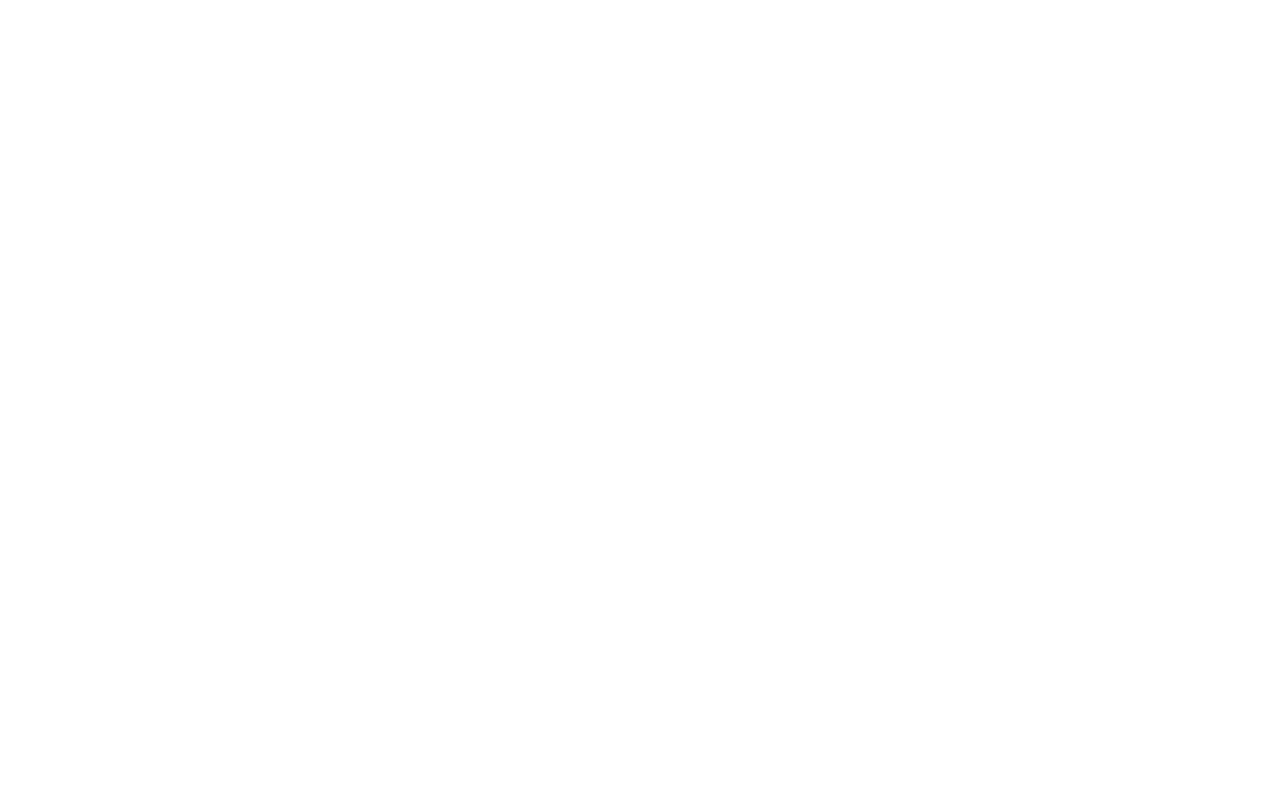
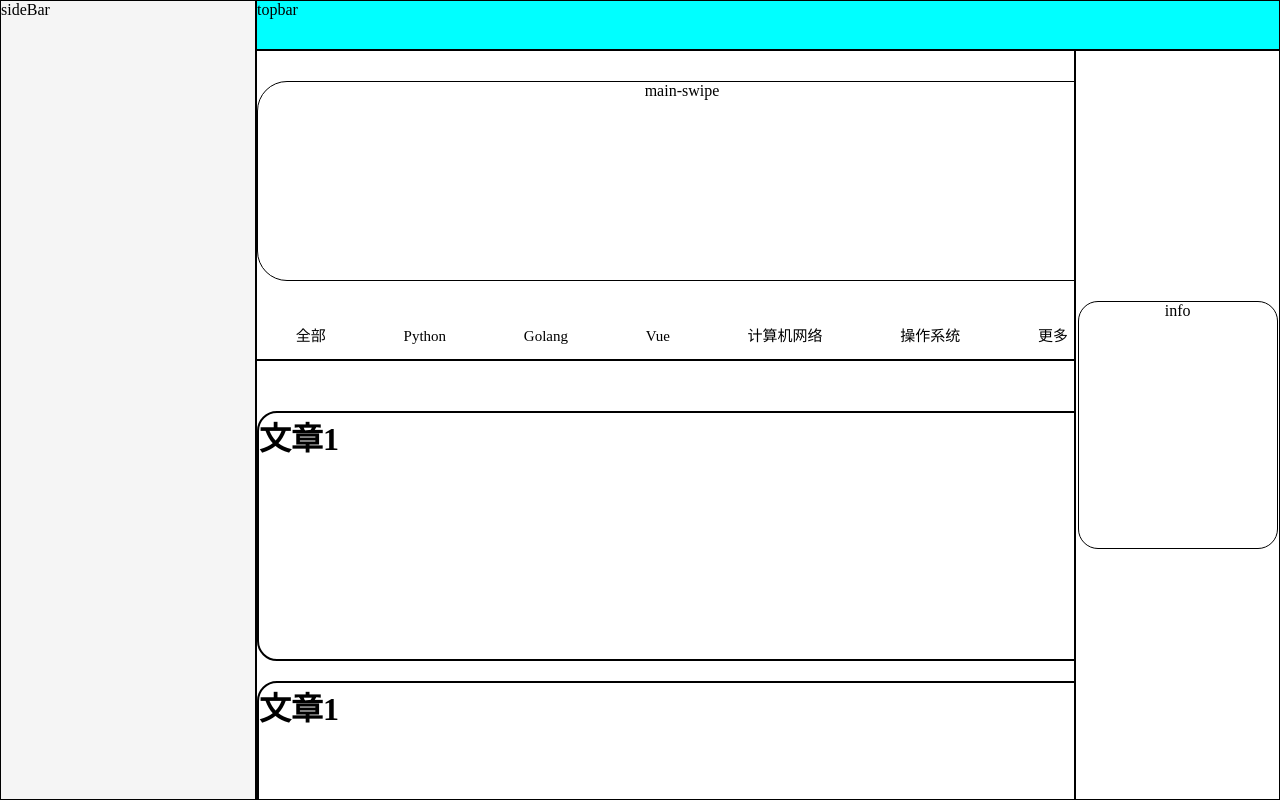
Before and after one commit to MrPJSix/MyBlog, a Vue app in the folder Frontend/admin-ui/: page / in a window 1280 px wide. Before the commit this address had no page. Built offline with nearby package versions, Linux system fonts and the light colour scheme.

Commit message:
前端基本框架

```diff
--- a/Frontend/admin-ui/src/App.vue
+++ b/Frontend/admin-ui/src/App.vue
@@ -1,24 +1,18 @@
 <script setup>
+  import Main from './views/Home/Index.vue'
 </script>
 
 <template>
   <div id="app">
-    <router-view />
+    <Main></Main>
   </div>
 </template>
-
-<style>
-body, html {
-  margin: 0;
-  padding: 0;
-}
-</style>
 
 <style scoped>
 #app {
   margin: 0;
   padding: 0;
-  min-height: 100vh;
+  height: 100vh;
   width: 100%;
 }
 </style>
--- /dev/null
+++ b/Frontend/admin-ui/src/assets/css/global.css
@@ -0,0 +1,5 @@
+* {
+    margin: 0;
+    padding: 0;
+    box-sizing: border-box;
+}
--- a/Frontend/admin-ui/src/main.js
+++ b/Frontend/admin-ui/src/main.js
@@ -2,6 +2,7 @@
 import App from './App.vue';
 import router from "./router/index.js";
 import 'element-plus/dist/index.css';
+import '../src/assets/css/global.css'
 
 const app = createApp(App);
 app.use(router);
--- /dev/null
+++ b/Frontend/admin-ui/src/views/Home/Index.vue
@@ -0,0 +1,64 @@
+<template>
+    <div class="main">
+        <SideBar />
+        <div class="main-right">
+            <TopBar />
+            <div class="main-right-box">
+                <div class="main-right-left">
+                <Swipe />
+                <MainContent />
+            </div>
+            <div class="main-right-right">
+                <Info />
+            </div>
+            </div>
+
+        </div>
+    </div>
+</template>
+
+<script setup name="Main">
+import SideBar from './SideBar.vue';
+import TopBar from './TopBar.vue';
+import Swipe from './Swipe.vue';
+import MainContent from './Main/Index.vue'
+import Info from './Info.vue';
+</script>
+
+<style scoped>
+.main {
+    height: 100%;
+    width: 100%;
+    display: flex;
+}
+.main-right {
+    height: 100%;
+    width: 80%;
+    display: flex;
+    flex-direction: column;
+}
+
+.main-right-box{
+    display: flex;
+    height: calc(100% - 50px);
+}
+.main-right-left{
+    height: 100%;
+    width: 80%;
+    border: 1px solid black;
+    overflow: auto;
+}
+
+::-webkit-scrollbar {
+    display: none;
+}
+
+.main-right-right {
+    height: 100%;
+    width: 20%;
+    border: 1px solid black;
+    display: flex;
+    flex-direction: column;
+    justify-content: center;
+}
+</style>
--- /dev/null
+++ b/Frontend/admin-ui/src/views/Home/Info.vue
@@ -0,0 +1,19 @@
+<template>
+    <div class="right-info-box">
+        info
+    </div>
+</template>
+
+<script setup>
+</script>
+
+<style scoped>
+.right-info-box {
+    width: 200px;
+    height: 250px;
+    border: 1px solid black;
+    border-radius: 20px;
+    margin: 250px auto;
+    text-align: center;
+}
+</style>
--- /dev/null
+++ b/Frontend/admin-ui/src/views/Home/Main/BottomBox.vue
@@ -0,0 +1,24 @@
+<template>
+    <div class="bottom-box">
+        <span>已经到底了QAQ</span>
+    </div>
+</template>
+
+<script setup>
+</script>
+
+<style scoped>
+.bottom-box {
+    height: 50px;
+    width: 100%;
+    background-color: aqua;
+    border: 1px solid black;
+    display: flex;
+    flex-direction: column;
+    justify-content: center;
+}
+.bottom-box span {
+    text-align: center;
+    font: 15px 'weiRuanYaHei';
+}
+</style>
--- /dev/null
+++ b/Frontend/admin-ui/src/views/Home/Main/Index.vue
@@ -0,0 +1,49 @@
+<template>
+    <div class="main-content">
+        <div class="main-content-bar">
+            <div class="main-content-bar-item">全部</div>
+            <div class="main-content-bar-item">Python</div>
+            <div class="main-content-bar-item">Golang</div>
+            <div class="main-content-bar-item">Vue</div>
+            <div class="main-content-bar-item">计算机网络</div>
+            <div class="main-content-bar-item">操作系统</div>
+            <div class="main-content-bar-item">更多</div>
+        </div>
+        <div class="main-content-items">
+            <Item></Item>
+            <Item></Item>
+            <Item></Item>
+        </div>
+        <BottomBox></BottomBox>
+    </div>
+
+</template>
+
+<script setup name="MainContent">
+import Item from './Item.vue';
+import BottomBox from './BottomBox.vue';
+</script>
+
+<style scoped>
+.main-content {
+    width: 850px;
+    /* border: 1px solid black; */
+    margin: 30px auto;
+    margin-bottom: 5px;
+}
+.main-content-bar {
+    width: 100%;
+    height: 50px;
+    border-bottom: 2px solid black;
+    font: 15px 'sans-serif';
+    line-height: 50px;
+    display: flex;
+    justify-content: space-around;
+    margin-bottom: 50px;
+}
+.main-content-items {
+    width: 100%;
+    display: flex;
+    flex-direction: column;
+}
+</style>
--- /dev/null
+++ b/Frontend/admin-ui/src/views/Home/Main/Item.vue
@@ -0,0 +1,18 @@
+<template>
+    <div class="item">
+        <h1>文章1</h1>
+    </div>
+</template>
+
+<script setup>
+</script>
+
+<style scoped>
+.item {
+    height: 250px;
+    width: 100%;
+    border: 2px solid black;
+    border-radius: 20px;
+    margin-bottom: 20px;
+}
+</style>
--- /dev/null
+++ b/Frontend/admin-ui/src/views/Home/SideBar.vue
@@ -0,0 +1,17 @@
+<template>
+    <div class="side-bar">
+        sideBar
+    </div>
+</template>
+
+<script setup>
+</script>
+
+<style scoped>
+    .side-bar {
+        width: 20%;
+        height: 100%;
+        background-color: #f5f5f5;
+        border: 1px solid black;
+    }
+</style>
--- /dev/null
+++ b/Frontend/admin-ui/src/views/Home/Swipe.vue
@@ -0,0 +1,19 @@
+<template>
+    <div class="main-swipe">
+        main-swipe
+    </div>
+</template>
+
+<script setup>
+</script>
+
+<style scoped>
+.main-swipe {
+    height: 200px;
+    width: 850px;
+    border: 1px solid black;
+    border-radius: 30px;
+    margin: 30px auto;
+    text-align: center;
+}
+</style>
--- /dev/null
+++ b/Frontend/admin-ui/src/views/Home/TopBar.vue
@@ -0,0 +1,17 @@
+<template>
+    <div class="top-bar">
+        topbar
+    </div>
+</template>
+
+<script setup>
+</script>
+
+<style scoped>
+.top-bar {
+    height: 50px;
+    width: 100%;
+    background-color: aqua;
+    border: 1px solid black;
+}
+</style>
```
